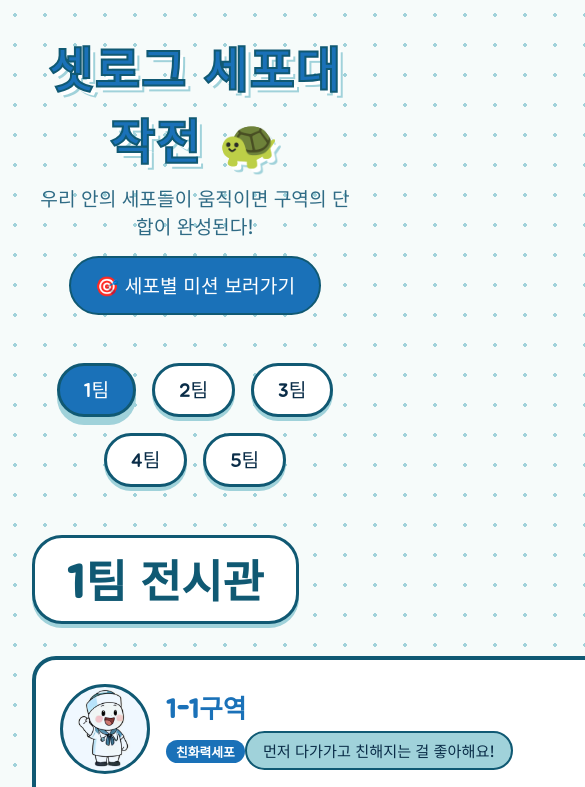
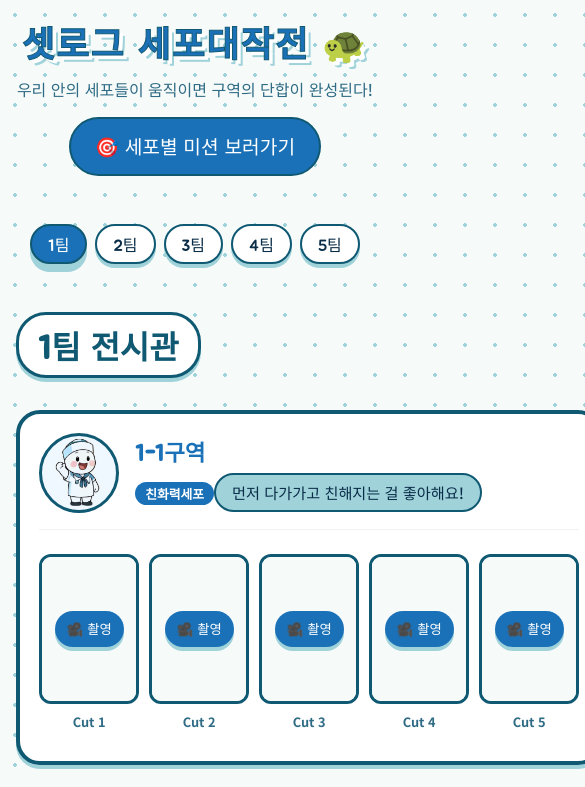
Before and after one commit to sojeong-im/saebugi-saepo, a React (Vite) app: page / in a window 390 px wide. Shown: the top 787 px of the page, 585 px wide, since content can reach past the window. Built offline with nearby package versions, Linux system fonts and the light colour scheme.

Commit message:
Improve mobile responsiveness for all pages

```diff
--- a/src/index.css
+++ b/src/index.css
@@ -286,9 +286,21 @@ body {
 
 /* Responsive */
 @media (max-width: 768px) {
-  .logo { font-size: 3rem; }
-  .team-tab { font-size: 1.2rem; padding: 0.6rem 1.5rem; }
-  .zones-grid { grid-template-columns: 1fr; }
+  .app-container { padding: 1rem; }
+  .logo { font-size: 2.8rem; -webkit-text-stroke: 1px var(--border-color); }
+  .subtitle { font-size: 1rem; }
+  .team-tab { font-size: 1.1rem; padding: 0.5rem 1.2rem; }
+  .team-title { font-size: 2rem; padding: 0.4rem 1.2rem; }
+  .zones-grid { grid-template-columns: 1fr; gap: 1.5rem; }
+  .zone-card { padding: 1.2rem; }
+  .cell-avatar-container { width: 80px; height: 80px; }
+  .zone-name { font-size: 1.4rem; }
+}
+
+@media (max-width: 480px) {
+  .logo { font-size: 2.2rem; }
+  .team-nav { gap: 0.5rem; }
+  .team-tab { font-size: 1rem; padding: 0.4rem 1rem; border-width: 2px; }
 }
 
 /* Recording Feature Styles */
--- a/src/pages/AdminPage.css
+++ b/src/pages/AdminPage.css
@@ -96,3 +96,11 @@
   padding: 5rem;
   color: var(--text-muted);
 }
+
+/* Mobile Responsiveness */
+@media (max-width: 768px) {
+  .admin-header { padding: 1.5rem 1rem; margin-bottom: 2rem; }
+  .admin-title { font-size: 1.8rem; }
+  .admin-team-title { font-size: 1.5rem; }
+  .admin-zone-grid { grid-template-columns: 1fr; gap: 1rem; }
+}
--- a/src/pages/MissionPage.css
+++ b/src/pages/MissionPage.css
@@ -361,3 +361,26 @@
   from { opacity: 0.6; }
   to   { opacity: 1; }
 }
+
+/* Mobile Responsiveness */
+@media (max-width: 768px) {
+  .selection-grid { grid-template-columns: repeat(2, 1fr); gap: 1rem; }
+  .selection-card { padding: 1.5rem 0.5rem; font-size: 1.2rem; }
+  .mission-grid { grid-template-columns: 1fr; gap: 1rem; }
+  .mission-card { padding: 1.2rem; padding-top: 1.8rem; }
+  .mission-avatar-container { width: 100px; height: 100px; }
+  .egg { font-size: 3rem; }
+  .hatch-wrapper { width: 100px; height: 100px; }
+  .mission-info h3 { font-size: 1.3rem; }
+  .mission-desc { font-size: 0.9rem; }
+  .mission-status { font-size: 1.1rem; }
+  .victory-banner { font-size: 1.5rem; padding: 1rem; }
+  .progress-section { padding: 1rem; }
+  .progress-label { font-size: 1rem; }
+}
+
+@media (max-width: 480px) {
+  .selection-grid { grid-template-columns: repeat(2, 1fr); }
+  .selection-card { font-size: 1rem; border-width: 2px; }
+  .logo { font-size: 2.2rem; }
+}
```
